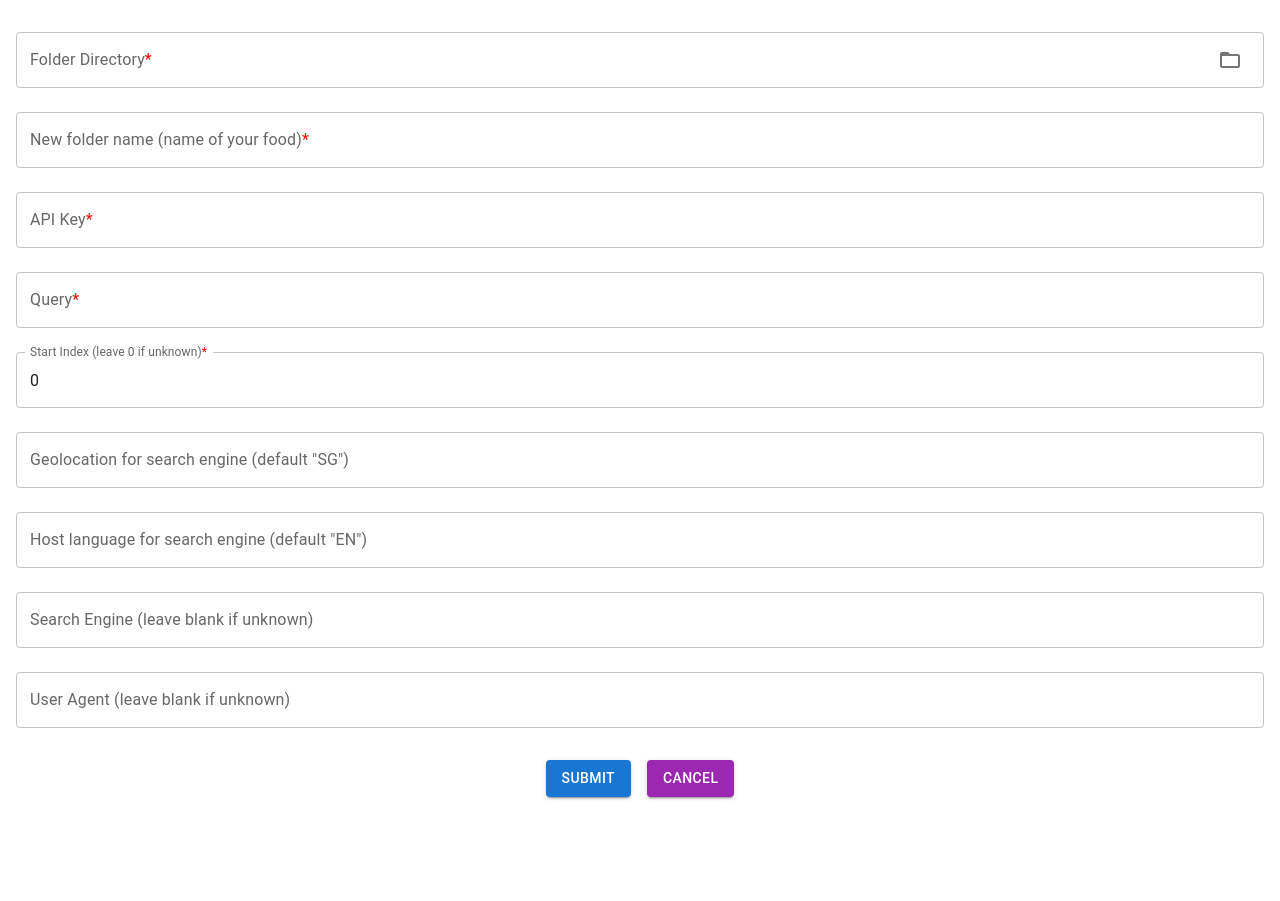
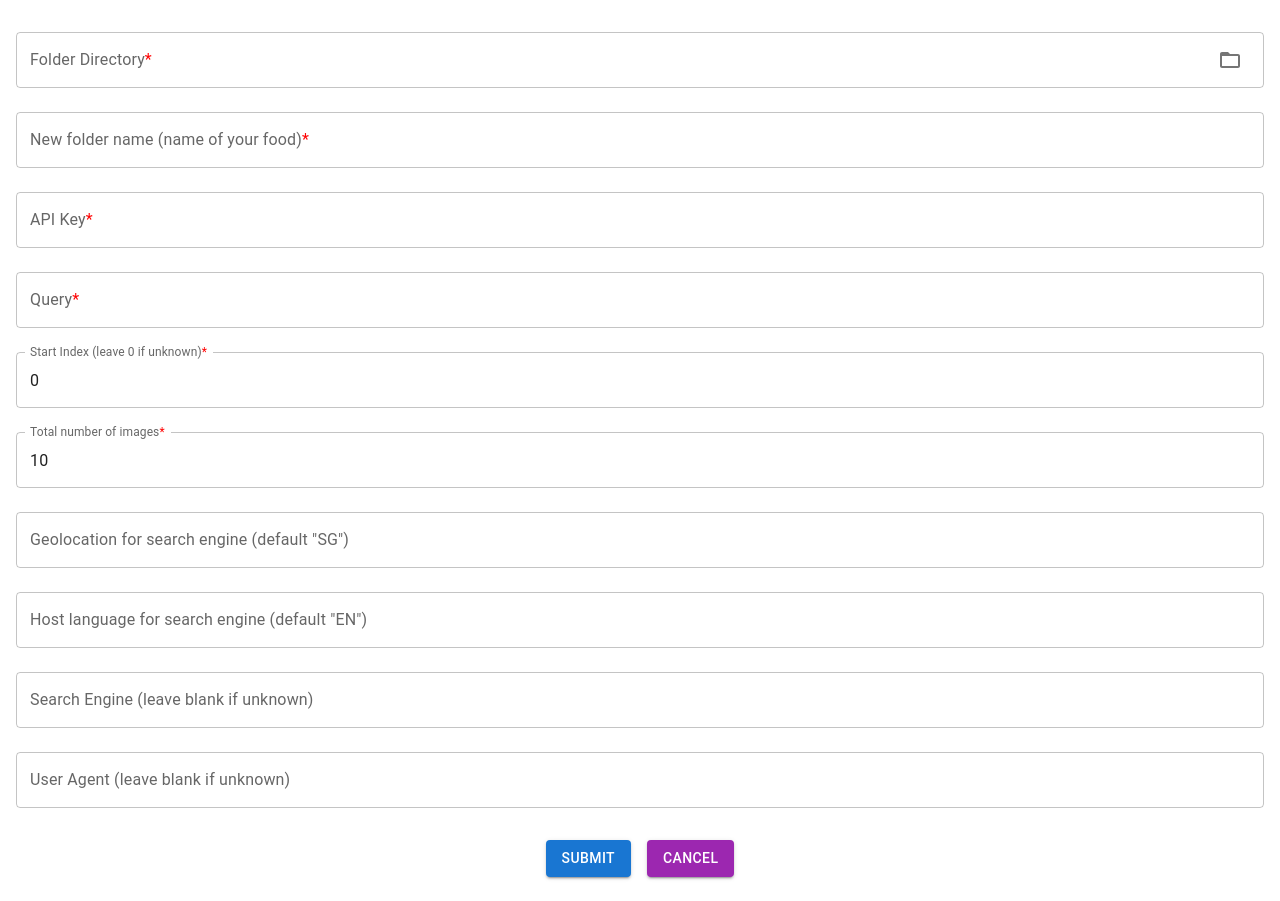
Before and after one commit to jonechong/image-labeller, a React (Create React App) app: page /download in a window 1280 px wide. Before the commit the page ends 821 px from the top, so only its background shows below. Built offline with nearby package versions, Linux system fonts and the light colour scheme.

Commit message:
feat: included total number of images field

```diff
--- a/src/pages/ImageDownloader.js
+++ b/src/pages/ImageDownloader.js
@@ -58,6 +58,16 @@ export default function ImageDownloader() {
                 </>
             ),
             name: "start",
+            type: "number",
+        },
+        {
+            label: (
+                <>
+                    Total number of images
+                    <span style={{ color: "red" }}>*</span>
+                </>
+            ),
+            name: "totalNum",
             type: "number",
         },
         {
```
